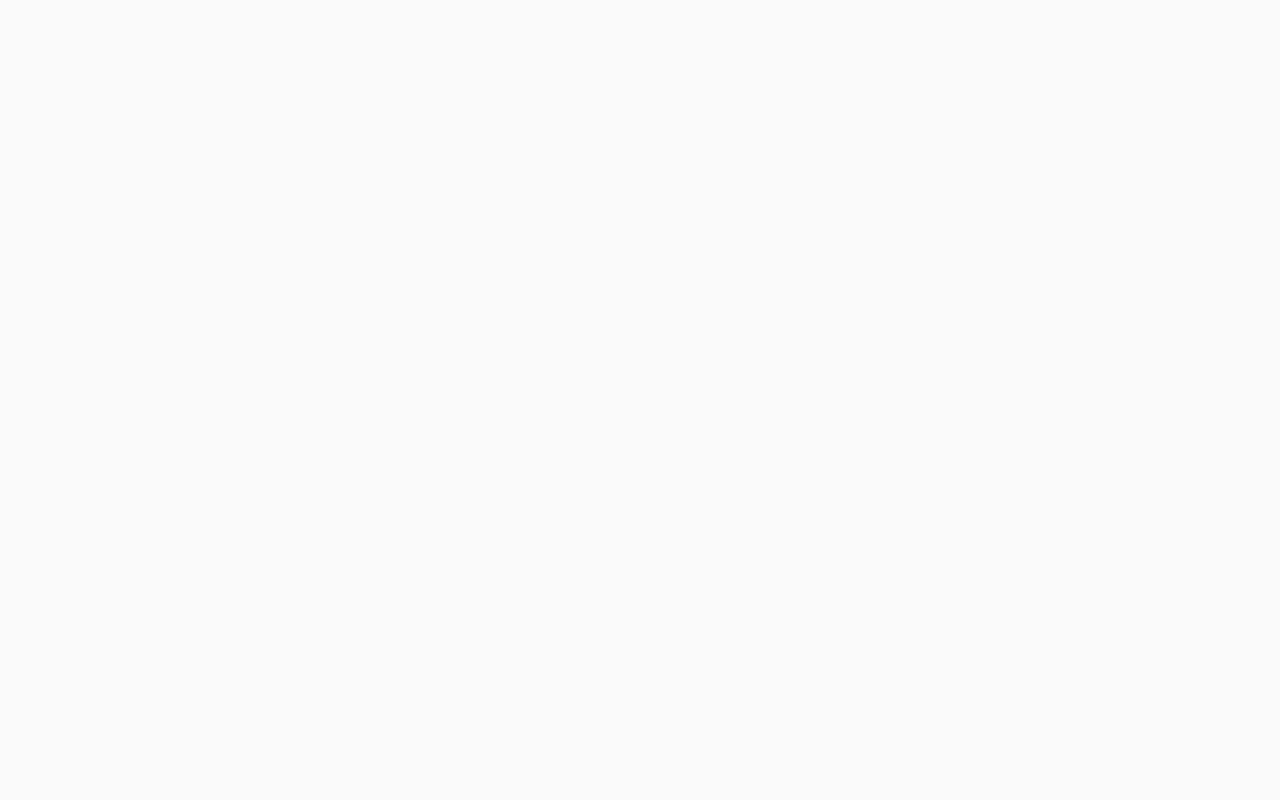
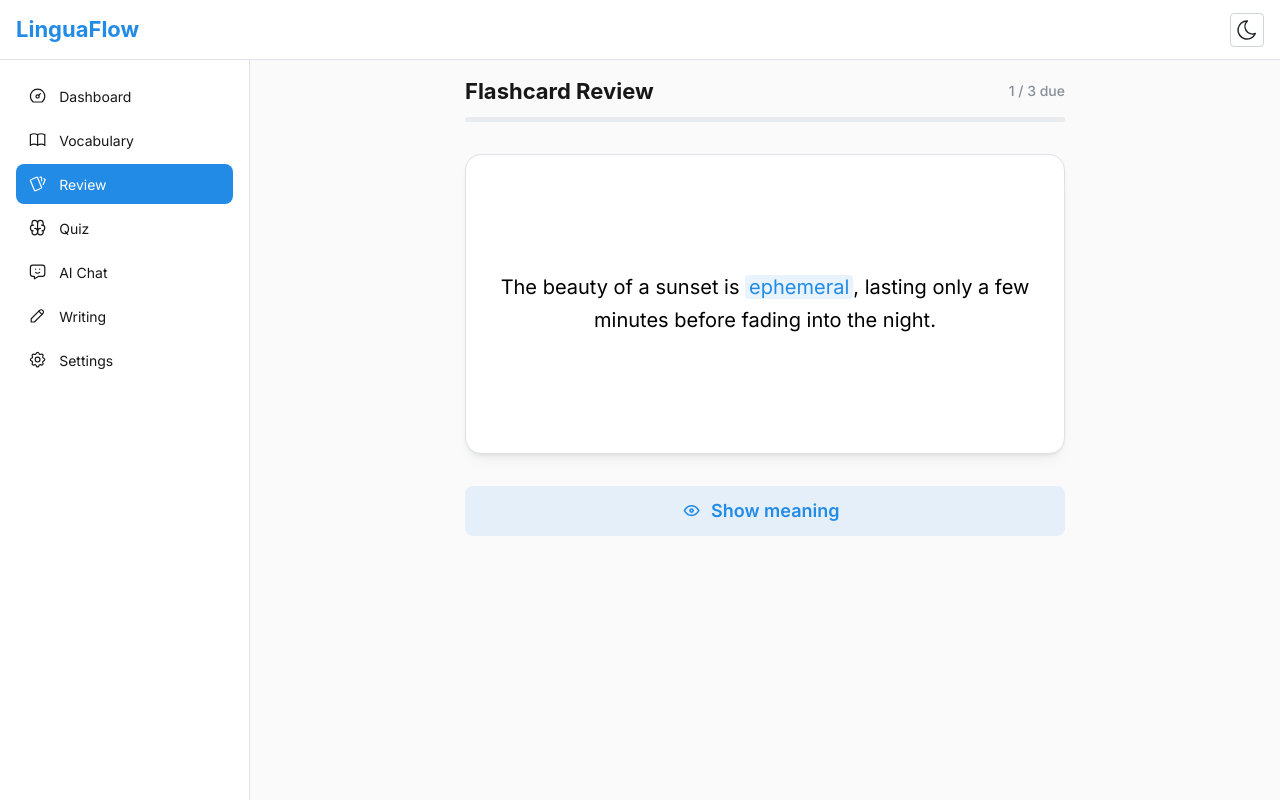
Before and after one commit to longlephanhai/LinguaFlow, a React (Vite) app in the folder frontend/: page /review in a window 1280 px wide. Before the commit this address had no page. Built offline with nearby package versions, Linux system fonts and the light colour scheme.

Commit message:
feat(frontend): add FlashcardPage with review flow and progress tracking

```diff
--- a/frontend/src/App.tsx
+++ b/frontend/src/App.tsx
@@ -4,6 +4,7 @@ import { LoginPage } from './pages/LoginPage';
 import { RegisterPage } from './pages/RegisterPage';
 import { DashboardPage } from './pages/DashboardPage';
 import { VocabularyPage } from './pages/VocabularyPage';
+import { FlashcardPage } from './pages/FlashcardPage';
 import { AppLayout } from './components/layout/AppLayout';
 import './App.css';
 
@@ -19,6 +20,7 @@ function App() {
         <Route element={<AppLayout />}>
           <Route path="/dashboard" element={<DashboardPage />} />
           <Route path="/vocabulary" element={<VocabularyPage />} />
+          <Route path="/review" element={<FlashcardPage />} />
           {/* Add future protected routes here */}
         </Route>
       </Routes>
--- /dev/null
+++ b/frontend/src/pages/FlashcardPage.tsx
@@ -0,0 +1,156 @@
+import { useState } from 'react';
+import { Title, Group, Button, Text, Card, Center, Stack, Progress, Highlight, Box } from '@mantine/core';
+import { IconX, IconCheck, IconEye } from '@tabler/icons-react';
+
+// Mock data for the flashcard session
+const mockFlashcards = [
+  {
+    id: 1,
+    word: 'Ephemeral',
+    sentence: 'The beauty of a sunset is ephemeral, lasting only a few minutes before fading into the night.',
+    translation: 'Phù du, chóng tàn',
+    type: 'Adjective',
+  },
+  {
+    id: 2,
+    word: 'Ubiquitous',
+    sentence: 'Smartphones have become ubiquitous in modern society.',
+    translation: 'Có mặt ở khắp nơi',
+    type: 'Adjective',
+  },
+  {
+    id: 3,
+    word: 'Resilience',
+    sentence: 'Her resilience in the face of adversity was truly inspiring to everyone around her.',
+    translation: 'Sự kiên cường',
+    type: 'Noun',
+  },
+];
+
+export function FlashcardPage() {
+  const [currentIndex, setCurrentIndex] = useState(0);
+  const [isFlipped, setIsFlipped] = useState(false);
+  const [completed, setCompleted] = useState(false);
+
+  const totalCards = mockFlashcards.length;
+  const currentCard = mockFlashcards[currentIndex];
+
+  const handleShowMeaning = () => {
+    setIsFlipped(true);
+  };
+
+  const handleNext = (_remembered: boolean) => {
+    // In a real app, dispatch an API call here to record the review (e.g. SM-2 algorithm update)
+    setIsFlipped(false);
+    if (currentIndex + 1 < totalCards) {
+      setCurrentIndex((prev) => prev + 1);
+    } else {
+      setCompleted(true);
+    }
+  };
+
+  if (completed) {
+    return (
+      <Center style={{ minHeight: '60vh' }}>
+        <Stack align="center" gap="md">
+          <IconCheck size="4rem" color="var(--mantine-color-green-6)" />
+          <Title order={2}>Session Complete!</Title>
+          <Text c="dimmed">You have reviewed all due cards for today.</Text>
+          <Button variant="light" mt="md" onClick={() => {
+            setCurrentIndex(0);
+            setCompleted(false);
+            setIsFlipped(false);
+          }}>
+            Review Again
+          </Button>
+        </Stack>
+      </Center>
+    );
+  }
+
+  const progressValue = ((currentIndex) / totalCards) * 100;
+
+  return (
+    <Stack gap="xl" align="center" style={{ width: '100%' }}>
+      {/* Header and Progress */}
+      <Box w="100%" maw={600}>
+        <Group justify="space-between" mb="xs">
+          <Title order={3}>Flashcard Review</Title>
+          <Text fw={500} size="sm" c="dimmed">
+            {currentIndex + 1} / {totalCards} due
+          </Text>
+        </Group>
+        <Progress value={progressValue} size="sm" radius="xl" animated={!isFlipped} />
+      </Box>
+
+      {/* Flashcard */}
+      <Card
+        withBorder
+        radius="lg"
+        shadow="sm"
+        p="xl"
+        w="100%"
+        maw={600}
+        style={{ minHeight: 300, display: 'flex', flexDirection: 'column', justifyContent: 'center' }}
+      >
+        <Stack align="center" gap="lg" style={{ flex: 1, justifyContent: 'center', textAlign: 'center' }}>
+
+          <Text size="xl" fw={500} lh={1.6}>
+            <Highlight highlight={currentCard.word} highlightStyles={{ backgroundColor: 'var(--mantine-color-blue-light)', color: 'var(--mantine-color-blue-filled)', padding: '0 4px', borderRadius: '4px' }}>
+              {currentCard.sentence}
+            </Highlight>
+          </Text>
+
+          {isFlipped && (
+            <Stack gap="xs" mt="xl" align="center">
+              <Text size="xs" tt="uppercase" fw={600} c="dimmed" style={{ letterSpacing: '1px' }}>
+                {currentCard.type}
+              </Text>
+              <Title order={1} size="h2" c="blue">{currentCard.word}</Title>
+              <Text size="lg" fw={500}>{currentCard.translation}</Text>
+            </Stack>
+          )}
+
+        </Stack>
+      </Card>
+
+      {/* Controls */}
+      <Box w="100%" maw={600}>
+        {!isFlipped ? (
+          <Button
+            fullWidth
+            size="lg"
+            radius="md"
+            variant="light"
+            onClick={handleShowMeaning}
+            leftSection={<IconEye size="1.2rem" />}
+          >
+            Show meaning
+          </Button>
+        ) : (
+          <Group grow gap="md">
+            <Button
+              size="lg"
+              radius="md"
+              variant="outline"
+              color="red"
+              onClick={() => handleNext(false)}
+              leftSection={<IconX size="1.2rem" />}
+            >
+              Forgot
+            </Button>
+            <Button
+              size="lg"
+              radius="md"
+              color="green"
+              onClick={() => handleNext(true)}
+              leftSection={<IconCheck size="1.2rem" />}
+            >
+              Remembered
+            </Button>
+          </Group>
+        )}
+      </Box>
+    </Stack>
+  );
+}
```
Also changed, not shown: 1 other file (tests, documents, lock files or other folders).
